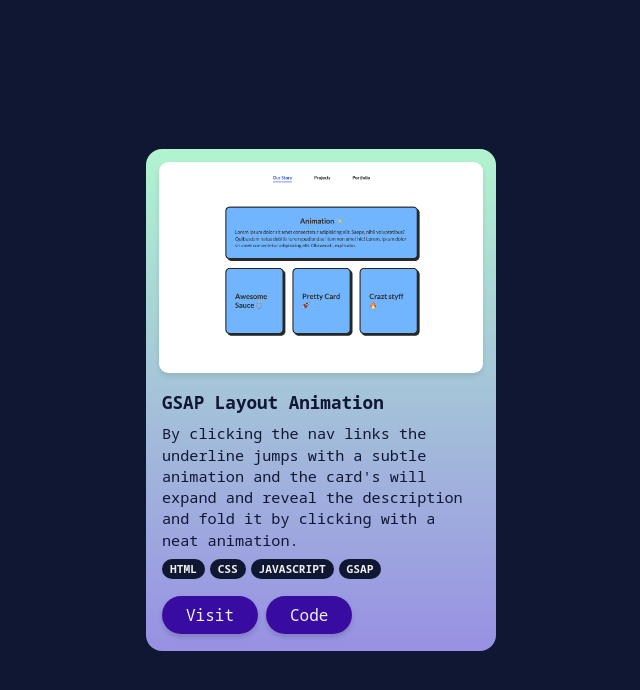
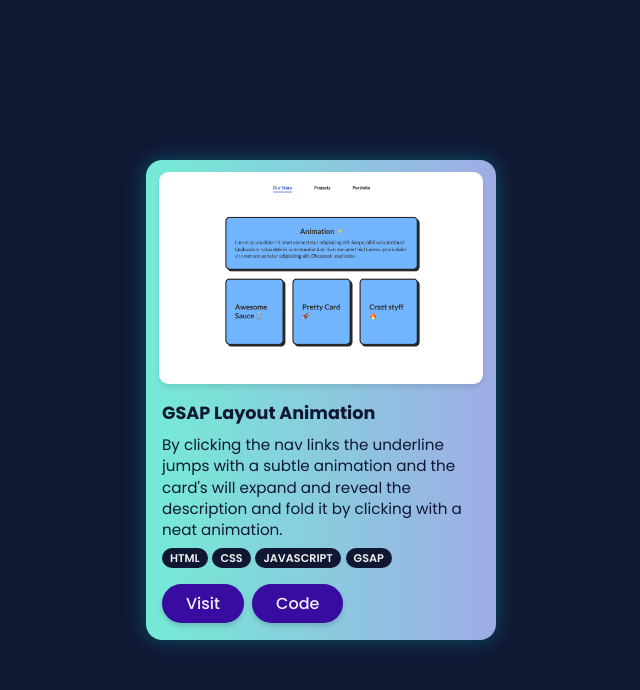
Before and after one commit to Salman-sajib/product-card-react, a React (Vite) app: page / in a window 1280 px wide. Shown: the top 690 px of the page, without its empty margins (319-959 px from the left). Built offline with nearby package versions, Linux system fonts and the light colour scheme.

Commit message:
changed the font and card background gradient

```diff
--- a/index.html
+++ b/index.html
@@ -8,7 +8,7 @@
     <link rel="preconnect" href="https://fonts.googleapis.com" />
     <link rel="preconnect" href="https://fonts.gstatic.com" crossorigin />
     <link
-      href="https://fonts.googleapis.com/css2?family=Noto+Sans+Mono:wght@100..900&display=swap"
+      href="https://fonts.googleapis.com/css2?family=Poppins:ital,wght@0,100;0,200;0,300;0,400;0,500;0,600;0,700;0,800;0,900;1,100;1,200;1,300;1,400;1,500;1,600;1,700;1,800;1,900&display=swap"
       rel="stylesheet"
     />
     <!-- ============ -->
--- a/src/components/card/card.css
+++ b/src/components/card/card.css
@@ -1,12 +1,10 @@
 .card-container {
   max-width: 350px;
-  background-image: linear-gradient(to top, #9890e3 0%, #b1f4cf 100%);
+  background-image: linear-gradient(to right, #74ebd5 0%, #9face6 100%);
   border-radius: 1rem;
   color: hsl(227, 53%, 13%);
   transition: box-shadow 0.3s ease-in-out;
-}
 
-.card-container:hover {
   /* Inner neon glow (bright blue) */
   box-shadow: inset 0 0 3px 2px rgba(0, 255, 255, 0.7);
   /* Outer neon glow (brighter blue with less spread) */
@@ -83,5 +81,4 @@
 
 .project-buttons button a:hover {
   background-color: hsl(258, 86%, 44%);
-  text-decoration: underline;
 }
--- a/src/index.css
+++ b/src/index.css
@@ -19,7 +19,7 @@
 */
 body {
   line-height: 1.5;
-  font-family: 'Noto Sans Mono', monospace;
+  font-family: 'Poppins', sans-serif;
   -webkit-font-smoothing: antialiased;
 }
 /*
```
